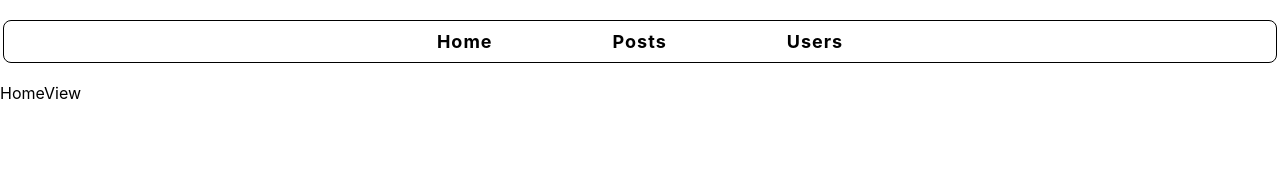
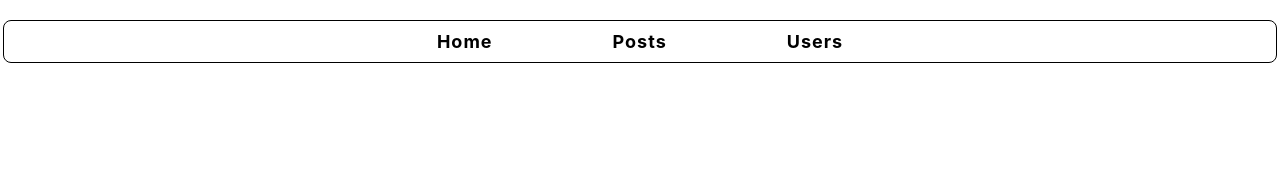
Before and after one commit to Tskhvedadze/Digital-Exercises, a React (Create React App) app: page / in a window 1280 px wide. Shown: the top 173 px of the page. Built offline with nearby package versions, Linux system fonts and the light colour scheme.

Commit message:
modified

```diff
--- a/src/view/HomeView/HomeView.jsx
+++ b/src/view/HomeView/HomeView.jsx
@@ -1,7 +1,7 @@
 import React from 'react'
 
 const HomeView = () => {
-    return <div>HomeView</div>
+    return <div></div>
 }
 
 export default HomeView
```
